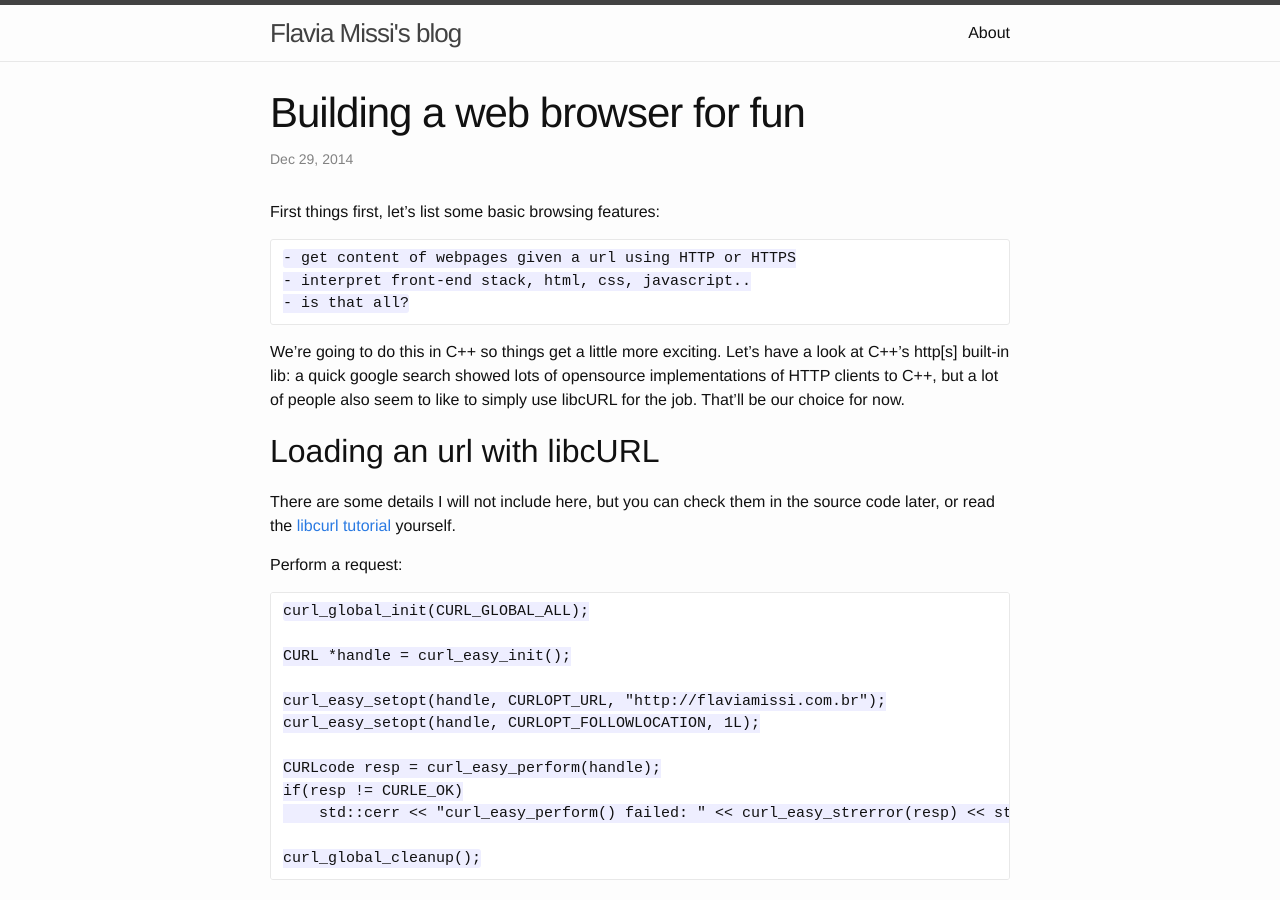
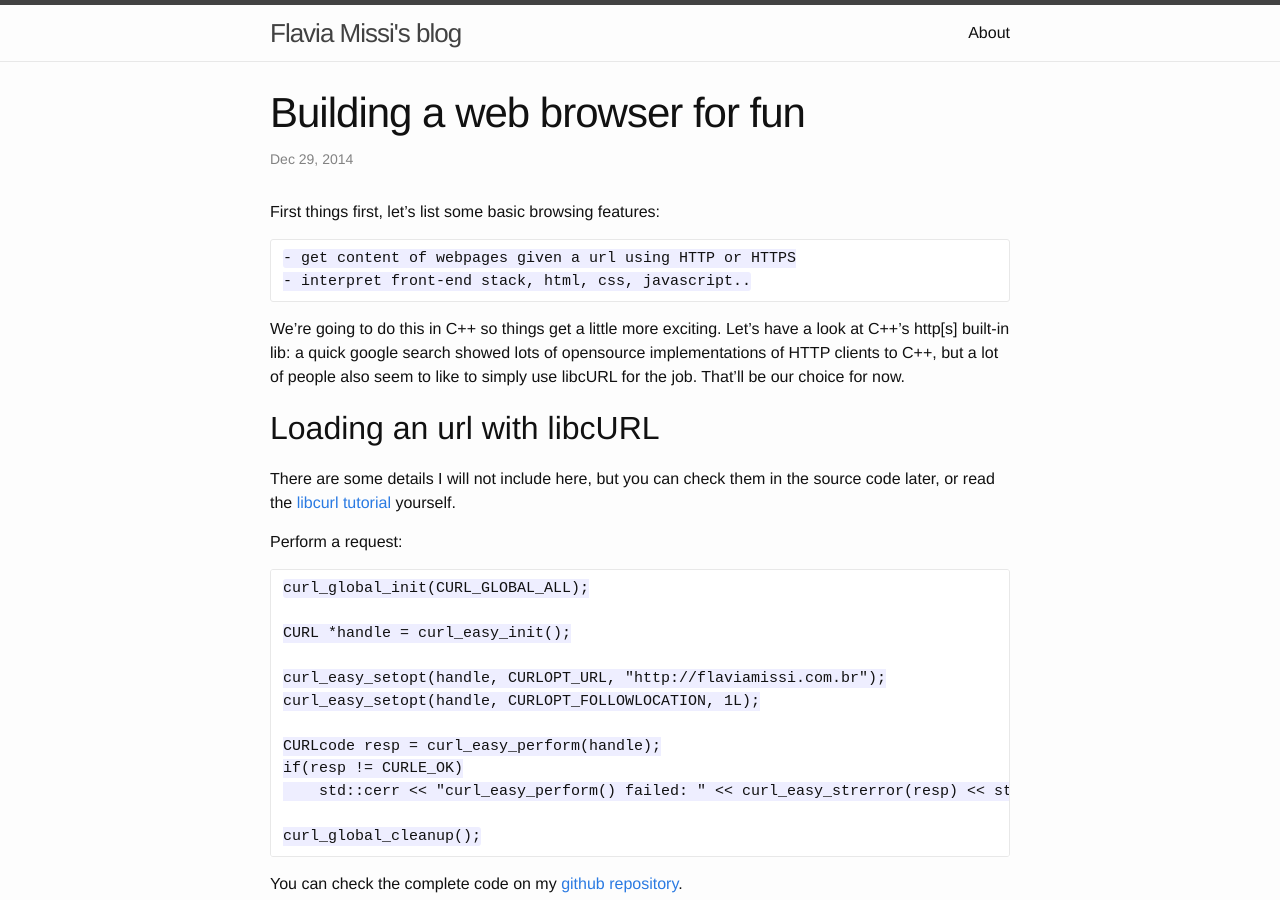
Before and after one commit to flavianmissi/flaviamissi.github.io, a Jekyll site: the page built from _posts/2014-12-29-building-a-web-browser-for-fun.markdown, in a window 1280 px wide and 900 px high. Built offline with Jekyll 4.4.1, drawn with Linux system fonts in a browser that asks for light colours.

Commit message:
removing comment from post

```diff
--- a/_posts/2014-12-29-building-a-web-browser-for-fun.markdown
+++ b/_posts/2014-12-29-building-a-web-browser-for-fun.markdown
@@ -10,7 +10,6 @@ First things first, let's list some basic browsing features:
 
     - get content of webpages given a url using HTTP or HTTPS
     - interpret front-end stack, html, css, javascript..
-    - is that all?
 
 
 We're going to do this in C++ so things get a little more exciting. Let's have a look
```
